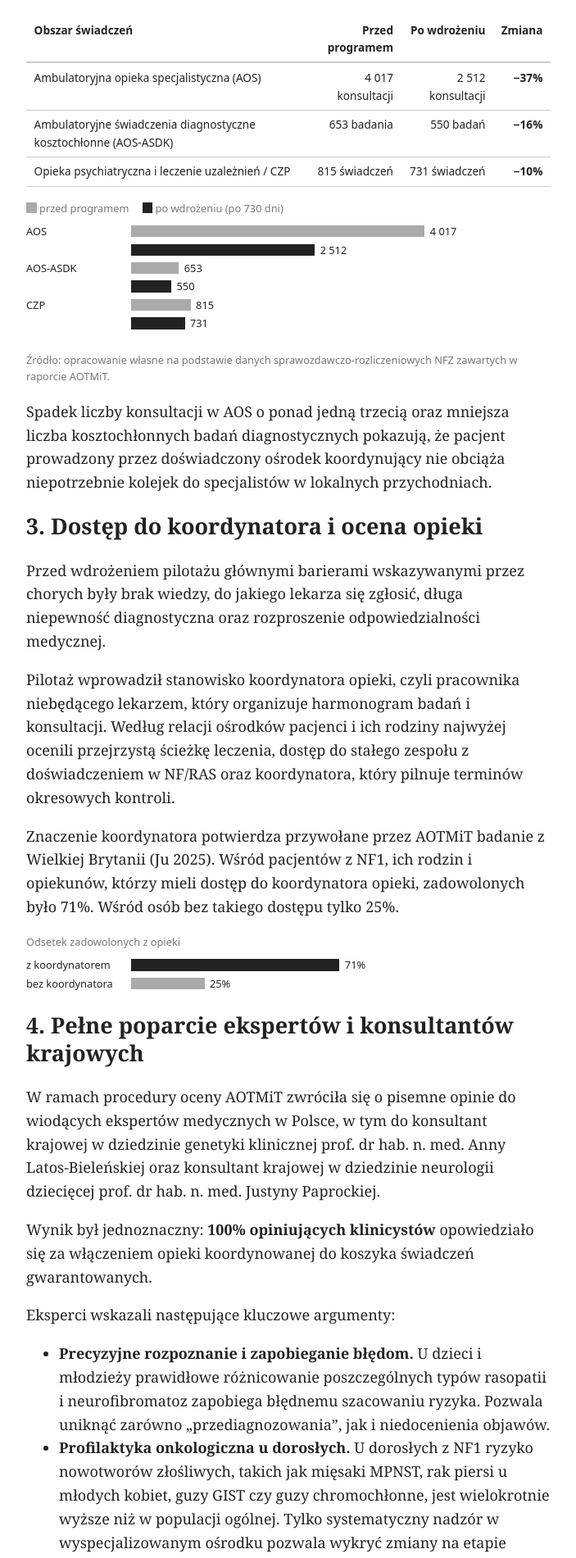
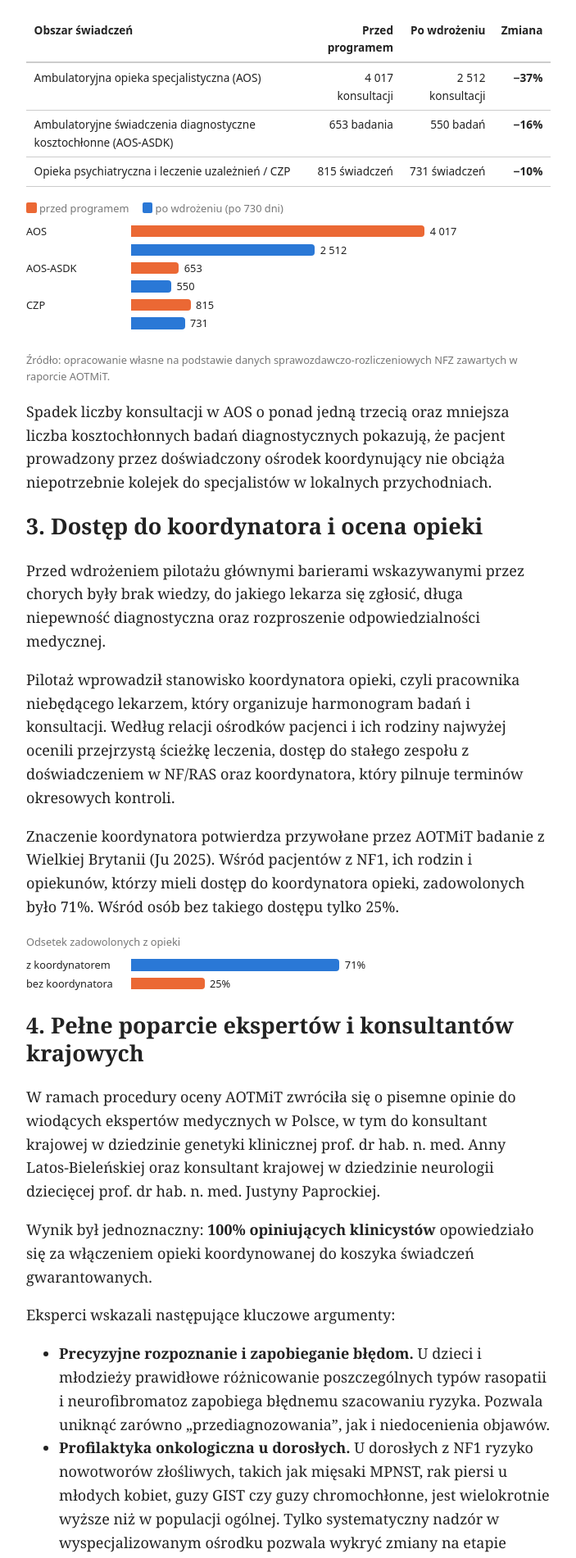
Before and after one commit to sylwiaeb/nf1news, a Jekyll site: the page built from _posts/2026-10-29-czarno-na-bialym-raport-aotmit.md, in a window 1280 px wide. Shown: the part 1853-3754 px from the top of the page at 82% size, without its empty margins (288-991 px from the left). Built offline with Jekyll 4.4.1, drawn with Linux system fonts in a browser that asks for light colours.

Commit message:
Nowa paleta kolorów wykresów (8 kolorów, jasny i ciemny tryb)
Co-Authored-By: Claude Opus 5.5 <noreply@anthropic.com>
Claude-Session: https://claude.ai/code/session_019jaYASJxLt3b2qxxJQMkS2

```diff
--- a/_layouts/default.html
+++ b/_layouts/default.html
@@ -18,8 +18,9 @@
   <meta name="twitter:description" content="{{ desc | strip | escape }}">
   <link rel="alternate" type="application/rss+xml" title="{{ site.title }}" href="{{ '/feed.xml' | relative_url }}">
   <style>
-    :root { --bar: #222; --bar-light: #aaa; }
-    @media (prefers-color-scheme: dark) { :root { --bar: #e6e6e6; --bar-light: #6b6b6b; } }
+    /* Paleta wykresów: kolory c1–c8 używaj po kolei (c1, c2, c3…), nie losowo. */
+    :root { --c1: #2a78d6; --c2: #eb6834; --c3: #1baf7a; --c4: #eda100; --c5: #e87ba4; --c6: #008300; --c7: #6250d6; --c8: #e34948; }
+    @media (prefers-color-scheme: dark) { :root { --c1: #3987e5; --c2: #d95926; --c3: #199e70; --c4: #c98500; --c5: #d55181; --c6: #008300; --c7: #9085e9; --c8: #e66767; } }
     body { max-width: 40rem; margin: 0 auto; padding: 1.5rem 1rem; font: 18px/1.6 Georgia, serif; color: #222; background: #fff; }
     @media (prefers-color-scheme: dark) { body { color: #ddd; background: #161616; } a { color: #8ab4f8; } }
     header, footer { font-family: system-ui, sans-serif; font-size: 0.9rem; }
@@ -39,10 +40,18 @@
     .chart .legend { margin: 0 0 0.5rem; color: #777; }
     .chart .row { display: grid; grid-template-columns: 7.5rem 1fr; gap: 0.5rem; align-items: center; margin: 2px 0; }
     .chart .track { display: flex; align-items: center; gap: 0.4rem; white-space: nowrap; }
-    .bar { display: inline-block; height: 0.9rem; min-width: 2px; background: var(--bar); }
+    .bar { display: inline-block; height: 0.9rem; min-width: 2px; background: var(--c1); border-radius: 0 4px 4px 0; }
     .legend .bar { width: 0.8rem; height: 0.8rem; vertical-align: -0.1rem; margin-right: 0.2rem; }
     .legend .item { white-space: nowrap; margin-right: 0.8rem; }
-    .bar.light { background: var(--bar-light); }
+    .legend .bar { border-radius: 2px; }
+    .bar.c1 { background: var(--c1); }
+    .bar.c2 { background: var(--c2); }
+    .bar.c3 { background: var(--c3); }
+    .bar.c4 { background: var(--c4); }
+    .bar.c5 { background: var(--c5); }
+    .bar.c6 { background: var(--c6); }
+    .bar.c7 { background: var(--c7); }
+    .bar.c8 { background: var(--c8); }
     .share { font-family: system-ui, sans-serif; font-size: 0.85rem; color: #777; margin-top: -0.5rem; }
     .source { color: #777; font-family: system-ui, sans-serif; font-size: 0.8rem; }
   </style>
--- a/_posts/2026-10-29-czarno-na-bialym-raport-aotmit.md
+++ b/_posts/2026-10-29-czarno-na-bialym-raport-aotmit.md
@@ -35,13 +35,13 @@ Agencja przeanalizowała dorosłych uczestników programu w jednakowych przedzia
 | Opieka psychiatryczna i leczenie uzależnień / CZP | 815 świadczeń | 731 świadczeń | **−10%** |
 
 <div class="chart">
-  <p class="legend"><span class="item"><span class="bar light"></span>przed programem</span> <span class="item"><span class="bar"></span>po wdrożeniu (po 730 dni)</span></p>
-  <div class="row"><span>AOS</span><span class="track"><span class="bar light" style="width:70.0%"></span>4 017</span></div>
-  <div class="row"><span></span><span class="track"><span class="bar" style="width:43.8%"></span>2 512</span></div>
-  <div class="row"><span>AOS-ASDK</span><span class="track"><span class="bar light" style="width:11.4%"></span>653</span></div>
-  <div class="row"><span></span><span class="track"><span class="bar" style="width:9.6%"></span>550</span></div>
-  <div class="row"><span>CZP</span><span class="track"><span class="bar light" style="width:14.2%"></span>815</span></div>
-  <div class="row"><span></span><span class="track"><span class="bar" style="width:12.8%"></span>731</span></div>
+  <p class="legend"><span class="item"><span class="bar c2"></span>przed programem</span> <span class="item"><span class="bar c1"></span>po wdrożeniu (po 730 dni)</span></p>
+  <div class="row"><span>AOS</span><span class="track"><span class="bar c2" style="width:70.0%"></span>4 017</span></div>
+  <div class="row"><span></span><span class="track"><span class="bar c1" style="width:43.8%"></span>2 512</span></div>
+  <div class="row"><span>AOS-ASDK</span><span class="track"><span class="bar c2" style="width:11.4%"></span>653</span></div>
+  <div class="row"><span></span><span class="track"><span class="bar c1" style="width:9.6%"></span>550</span></div>
+  <div class="row"><span>CZP</span><span class="track"><span class="bar c2" style="width:14.2%"></span>815</span></div>
+  <div class="row"><span></span><span class="track"><span class="bar c1" style="width:12.8%"></span>731</span></div>
 </div>
 
 <p class="source">Źródło: opracowanie własne na podstawie danych sprawozdawczo-rozliczeniowych NFZ zawartych w raporcie AOTMiT.</p>
@@ -58,8 +58,8 @@ Znaczenie koordynatora potwierdza przywołane przez AOTMiT badanie z Wielkiej Br
 
 <div class="chart">
   <p class="legend">Odsetek zadowolonych z opieki</p>
-  <div class="row"><span>z koordynatorem</span><span class="track"><span class="bar" style="width:49.7%"></span>71%</span></div>
-  <div class="row"><span>bez koordynatora</span><span class="track"><span class="bar light" style="width:17.5%"></span>25%</span></div>
+  <div class="row"><span>z koordynatorem</span><span class="track"><span class="bar c1" style="width:49.7%"></span>71%</span></div>
+  <div class="row"><span>bez koordynatora</span><span class="track"><span class="bar c2" style="width:17.5%"></span>25%</span></div>
 </div>
 
 ## 4. Pełne poparcie ekspertów i konsultantów krajowych
@@ -100,13 +100,13 @@ Uwzględnia pełną szacowaną populację chorych na neurofibromatozy w Polsce,
 Przy niewielkiej liczbie pacjentów stały koszt ryczałtów koordynacyjnych powoduje niewielki wzrost wydatków: ok. 328 tys. zł w 2027 r. i 156 tys. zł w 2028 r. W 2029 r. pojawia się już oszczędność.
 
 <div class="chart">
-  <p class="legend">Oszczędności NFZ<br><span class="item"><span class="bar light"></span>wariant podstawowy</span> <span class="item"><span class="bar"></span>wariant maksymalny</span></p>
-  <div class="row"><span>2027</span><span class="track"><span class="bar light" style="width:8.6%"></span>0,58 mln zł</span></div>
-  <div class="row"><span></span><span class="track"><span class="bar" style="width:33.2%"></span>2,24 mln zł</span></div>
-  <div class="row"><span>2028</span><span class="track"><span class="bar light" style="width:17.7%"></span>1,19 mln zł</span></div>
-  <div class="row"><span></span><span class="track"><span class="bar" style="width:51.7%"></span>3,48 mln zł</span></div>
-  <div class="row"><span>2029</span><span class="track"><span class="bar light" style="width:27.6%"></span>1,86 mln zł</span></div>
-  <div class="row"><span></span><span class="track"><span class="bar" style="width:70.0%"></span>4,72 mln zł</span></div>
+  <p class="legend">Oszczędności NFZ<br><span class="item"><span class="bar c2"></span>wariant podstawowy</span> <span class="item"><span class="bar c1"></span>wariant maksymalny</span></p>
+  <div class="row"><span>2027</span><span class="track"><span class="bar c2" style="width:8.6%"></span>0,58 mln zł</span></div>
+  <div class="row"><span></span><span class="track"><span class="bar c1" style="width:33.2%"></span>2,24 mln zł</span></div>
+  <div class="row"><span>2028</span><span class="track"><span class="bar c2" style="width:17.7%"></span>1,19 mln zł</span></div>
+  <div class="row"><span></span><span class="track"><span class="bar c1" style="width:51.7%"></span>3,48 mln zł</span></div>
+  <div class="row"><span>2029</span><span class="track"><span class="bar c2" style="width:27.6%"></span>1,86 mln zł</span></div>
+  <div class="row"><span></span><span class="track"><span class="bar c1" style="width:70.0%"></span>4,72 mln zł</span></div>
 </div>
 
 Oszczędności wynikają z tego, że koszt ryczałtu koordynacyjnego z nawiązką rekompensuje mniejsza liczba dublowanych porad AOS i powielanych badań diagnostycznych.
```
Also changed, not shown: JAK-DODAC-WPIS.md (+16 -0 lines).
